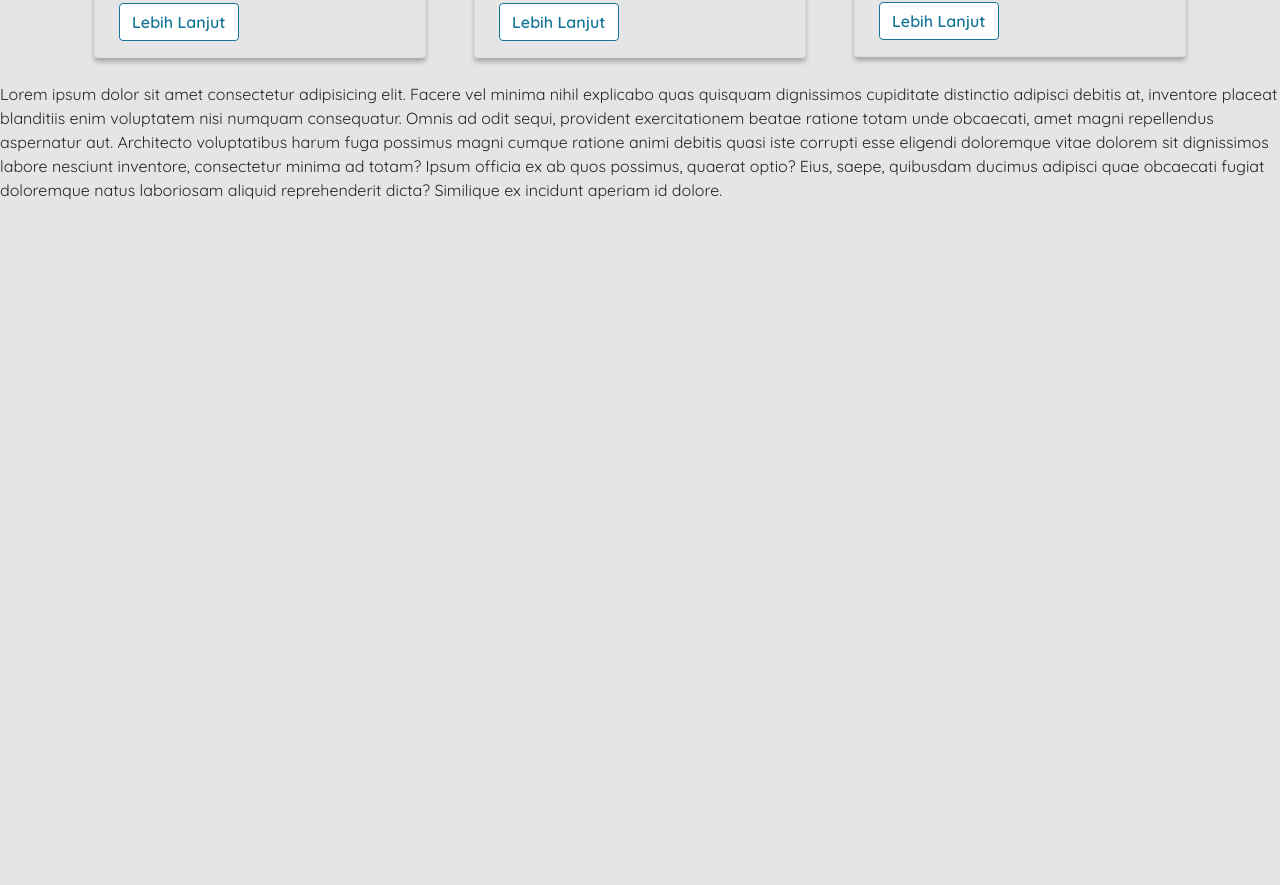
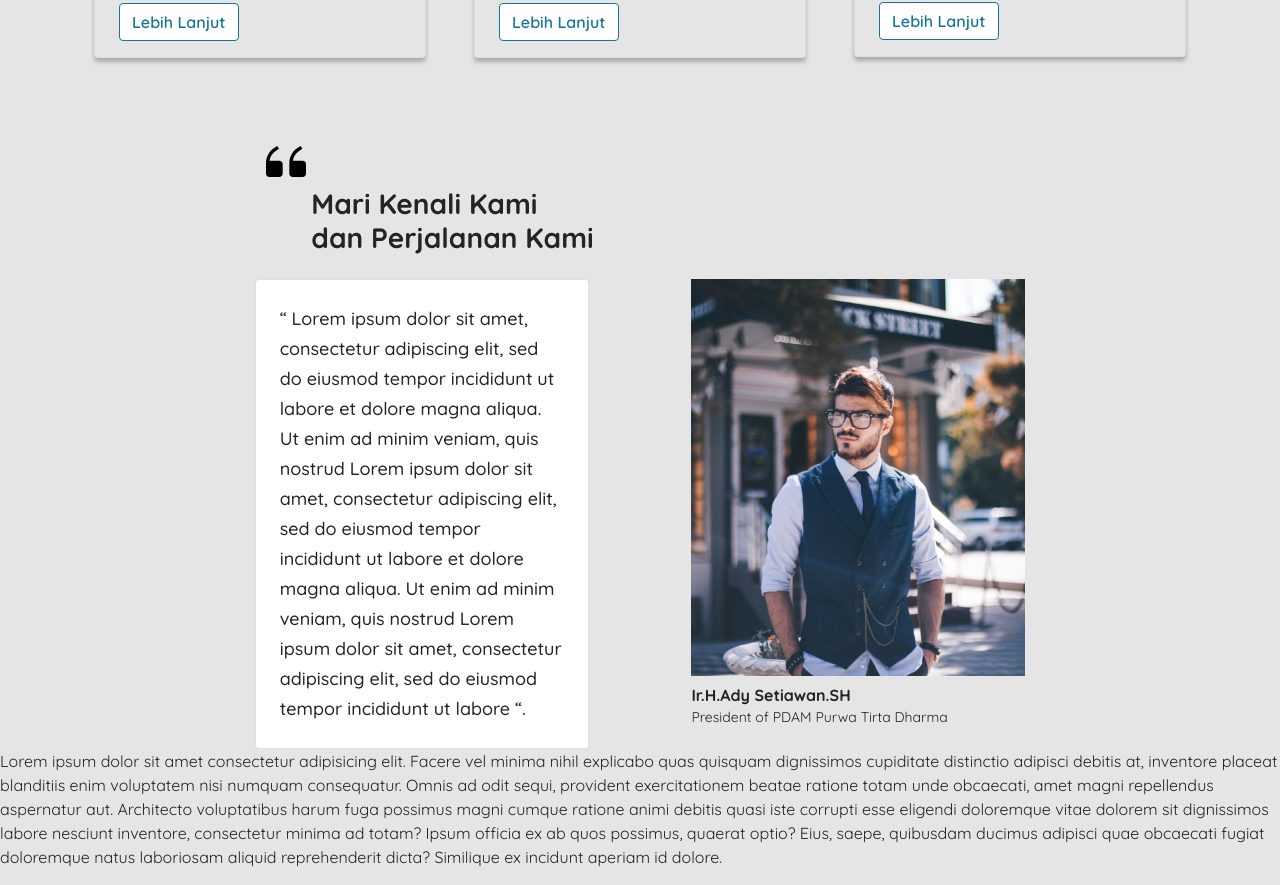
Before and after one commit to ruston-RnY/react-azuralab-test, a React (Create React App) app: page / in a window 1280 px wide. Shown: the part 1650-2535 px from the top of the page. Before the commit the page ends 1868 px from the top, so only its background shows below. Built offline with nearby package versions, Linux system fonts and the light colour scheme.

Commit message:
slicing profile

```diff
--- a/src/elements/cards/Cards.js
+++ b/src/elements/cards/Cards.js
@@ -25,20 +25,7 @@ function Cards(props) {
     );
   }
 
-  return (
-    <div className="card">
-      {/* <img src={tes} className="card-img-top" alt="..." />
-      <div className="card-body">
-        <h5 className="card-title">Card title</h5>
-        <p className="card-text">
-          Some quick example text to build on the card title and make up the
-          bulk of the card's content.
-        </p>
-        <a href="#" className="btn btn-primary">Go somewhere</a>
-      </div> */}
-      tes
-    </div>
-  );
+  return <div className={className.join(" ")}>{props.children}</div>;
 }
 
 Cards.propTypes = {
--- a/src/elements/cards/Cards.scss
+++ b/src/elements/cards/Cards.scss
@@ -9,3 +9,11 @@
     border: 1px solid rgba(0, 0, 0, 0.03);
   }
 }
+
+.card-text {
+  p {
+    font-size: 18px;
+    font-weight: 500;
+    line-height: 30px;
+  }
+}
--- a/src/pages/home/Home.js
+++ b/src/pages/home/Home.js
@@ -1,10 +1,13 @@
 import React from "react";
+import "./Home.scss";
 import Cards from "../../elements/cards/Cards";
 import Hero from "../../parts/hero/Hero";
 import WhyUs from "../../parts/why-us/WhyUs";
 import card1 from "../../assets/images/card1.png";
 import card2 from "../../assets/images/card2.png";
 import card3 from "../../assets/images/card3.png";
+import Tick from "../../assets/images/tick.svg";
+import Profile from "../../assets/images/profile.png";
 
 export default function Home() {
   const news = [
@@ -26,7 +29,7 @@ export default function Home() {
   ];
 
   return (
-    <div>
+    <div className="home-page">
       <Hero></Hero>
       <WhyUs></WhyUs>
       <section className="news pt-3 mt-5">
@@ -48,6 +51,43 @@ export default function Home() {
           </div>
         </div>
       </section>
+      <section className="profile pt-3 mt-5">
+        <div className="row justify-content-center">
+          <div className="col-md-8">
+            <div className="profile-title mb-4">
+              <img src={Tick} alt="tick" />
+              <h3>
+                Mari Kenali Kami <br /> dan Perjalanan Kami{" "}
+              </h3>
+            </div>
+            <div className="row justify-content-around">
+              <div className="col-md-5">
+                <Cards isText className="p-4 card-text h-100">
+                  <p className="m-0">
+                    “ Lorem ipsum dolor sit amet, consectetur adipiscing elit,
+                    sed do eiusmod tempor incididunt ut labore et dolore magna
+                    aliqua. Ut enim ad minim veniam, quis nostrud Lorem ipsum
+                    dolor sit amet, consectetur adipiscing elit, sed do eiusmod
+                    tempor incididunt ut labore et dolore magna aliqua. Ut enim
+                    ad minim veniam, quis nostrud Lorem ipsum dolor sit amet,
+                    consectetur adipiscing elit, sed do eiusmod tempor
+                    incididunt ut labore “.
+                  </p>
+                </Cards>
+              </div>
+              <div className="col-md-5">
+                <div className="profile-img">
+                  <img src={Profile} alt="" />
+                </div>
+                <div className="profile-detail">
+                  <h6>Ir.H.Ady Setiawan.SH</h6>
+                  <p>President of PDAM Purwa Tirta Dharma</p>
+                </div>
+              </div>
+            </div>
+          </div>
+        </div>
+      </section>
       <p>
         Lorem ipsum dolor sit amet consectetur adipisicing elit. Facere vel
         minima nihil explicabo quas quisquam dignissimos cupiditate distinctio
--- /dev/null
+++ b/src/pages/home/Home.scss
@@ -0,0 +1,38 @@
+.home-page {
+  .profile {
+    overflow-x: hidden;
+    .profile-title {
+      padding: 0 3rem;
+      img {
+        width: 40px;
+      }
+      h3 {
+        font-weight: 700;
+        padding-top: 10px;
+        padding-left: 45px;
+      }
+      @media (max-width: 576px) {
+        padding: 0 1rem;
+      }
+    }
+    .profile-img {
+      position: relative;
+      img {
+        width: 100%;
+        height: 100%;
+        object-fit: cover;
+      }
+    }
+    .profile-detail {
+      margin-top: 10px;
+      h6 {
+        font-weight: bold;
+        margin-bottom: 2px;
+      }
+      p {
+        font-size: 14px;
+        margin-bottom: 0;
+      }
+    }
+  }
+}
```
Also changed, not shown: src/elements/carousel/Carousel.js (added, +14 -0 lines), src/assets/images/profile.png (added), src/assets/images/tick.svg (added), src/elements/carousel/Carousel.scss (added).
